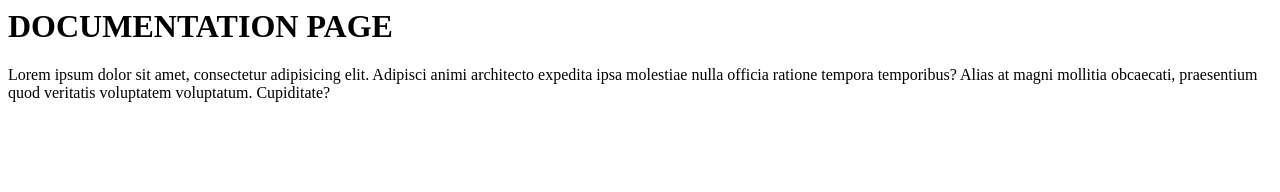
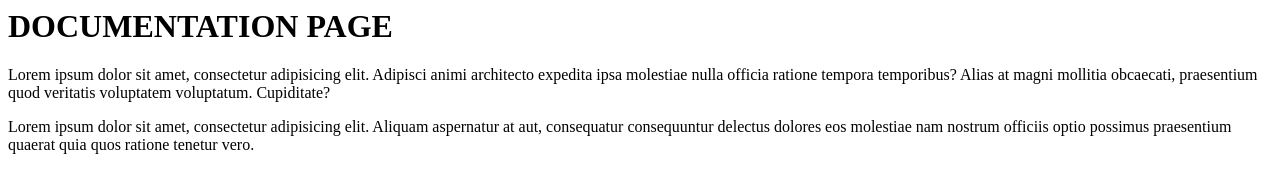
Before and after one commit to jhajduk-pgs/ghpages, a website: page dist/index.html in a window 1280 px wide. Drawn offline with Linux system fonts and the light colour scheme.

Commit message:
update docs

```diff
--- a/dist/index.html
+++ b/dist/index.html
@@ -7,5 +7,8 @@
     <p>
         Lorem ipsum dolor sit amet, consectetur adipisicing elit. Adipisci animi architecto expedita ipsa molestiae nulla officia ratione tempora temporibus? Alias at magni mollitia obcaecati, praesentium quod veritatis voluptatem voluptatum. Cupiditate?
     </p>
+    <p>
+        Lorem ipsum dolor sit amet, consectetur adipisicing elit. Aliquam aspernatur at aut, consequatur consequuntur delectus dolores eos molestiae nam nostrum officiis optio possimus praesentium quaerat quia quos ratione tenetur vero.
+    </p>
 </body>
 </html>
```
